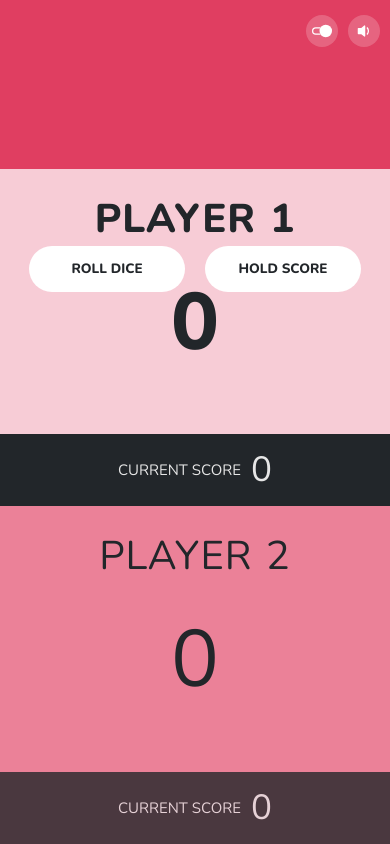
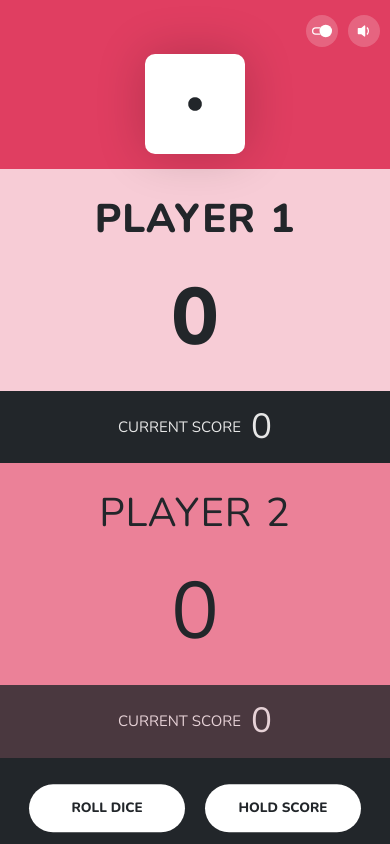
Before and after one commit to Martin-K-Kamir/pig-game, a website built with Parcel: page index.html in a window 390 px wide. Built offline with nearby package versions, Linux system fonts and the light colour scheme.

Commit message:
WIP - responsive game window for mobile layout

```diff
--- a/index.html
+++ b/index.html
@@ -198,7 +198,7 @@
       </div>
       <div class="panel-bar">
           <img
-            class="panel-bar__dice dice dice--light opacity-zero"
+            class="panel-bar__dice dice dice--light "
             src="src/img/dice-light-1.png"
             alt="Playing dice light"
           />
@@ -232,6 +232,7 @@
             </button>
           </div>
       </div>
+      <div class="bg-bar"></div>
       <div class="victory-bar hidden">
           <h2 class="victory-bar__heading">Congratulations <span class="victory-bar__heading--player"></span> you won!</h2>
           <div class="victory-bar__btns-container">
--- a/src/sass/base/_base.scss
+++ b/src/sass/base/_base.scss
@@ -22,9 +22,9 @@ button {
   text-rendering: optimizeSpeed;
   color: $clr-white;
   background-color: $clr-primary;
-  overflow-x: hidden;
+  overflow: hidden;
 
   @media only screen and (max-width: 580px) {
-    //justify-content: flex-end;
+    justify-content: flex-end;
   }
 }
--- a/src/sass/components/_btn.scss
+++ b/src/sass/components/_btn.scss
@@ -15,7 +15,7 @@
 
   @media only screen and (max-width: 580px) {
     width: 40vw;
-    padding: 1.3rem;
+    padding: 1.4rem;
   }
 
   @media only screen and (max-width: 400px) {
--- a/src/sass/components/_panel-bar.scss
+++ b/src/sass/components/_panel-bar.scss
@@ -11,7 +11,7 @@
   }
 
   @media only screen and (max-width: 580px) {
-    top: -12rem;
+    top: -11.5rem;
   }
 
   &__btns-container {
@@ -26,6 +26,7 @@
     @media only screen and (max-width: 580px) {
       flex-direction: row;
       gap: 2rem;
+      transform: translateY(69vh);
     }
   }
 
--- a/src/sass/layout/_game.scss
+++ b/src/sass/layout/_game.scss
@@ -3,7 +3,6 @@
   @include animation(pop-in);
   position: relative;
   display: flex;
-  //overflow: hidden;
   width: 100rem;
   height: 60rem;
 
@@ -12,7 +11,7 @@
   }
 
   @media only screen and (max-width: 580px) {
-    width: 100%;
+    width: 105%;
     flex-direction: column;
     border-radius: 0;
     backdrop-filter: none;
@@ -24,7 +23,15 @@
     position: absolute;
     bottom: 0rem;
   }
+}
 
-  @media only screen and (max-height: 800px) {
+.bg-bar {
+  display: none;
+  width: 100%;
+  height: 10rem;
+  background-color: $clr-grey;
+
+  @media only screen and (max-width: 580px) {
+    display: block;
   }
 }
```
Lines whose indentation alone changed are shown as unchanged.
